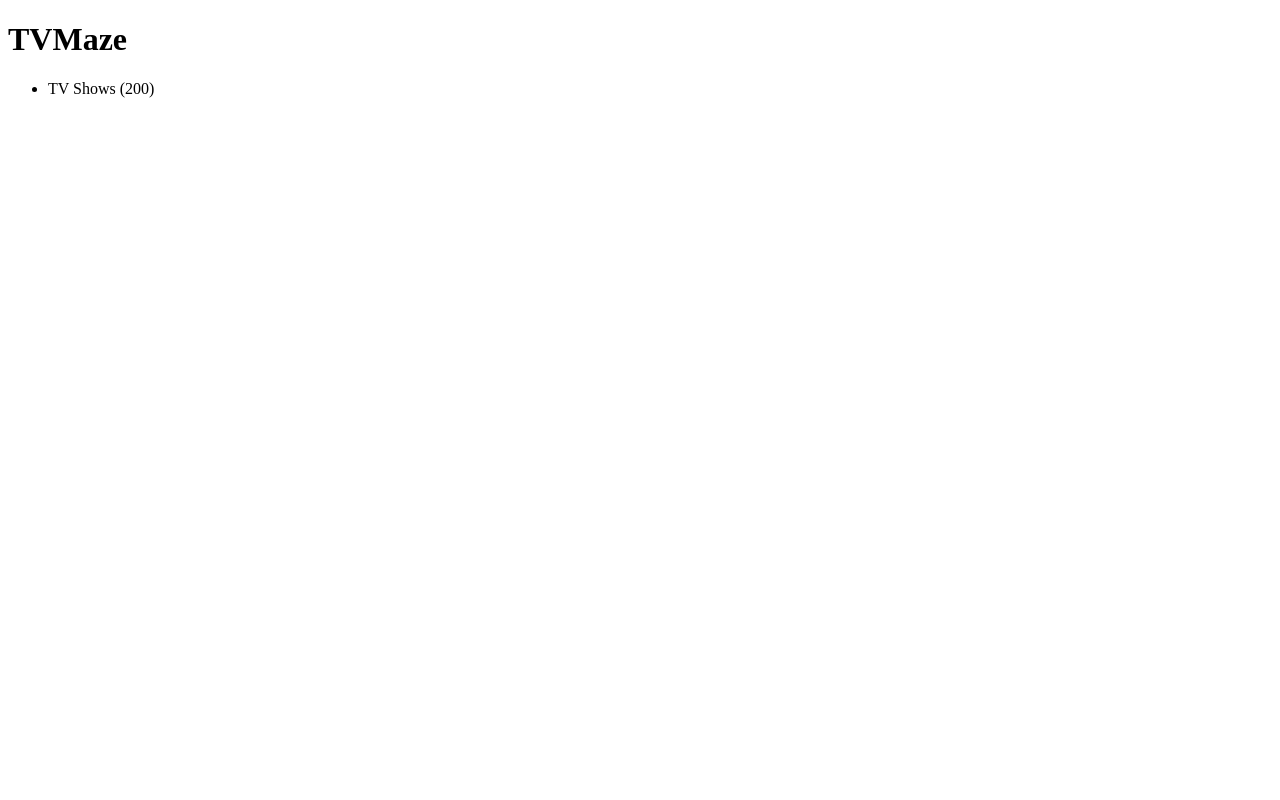
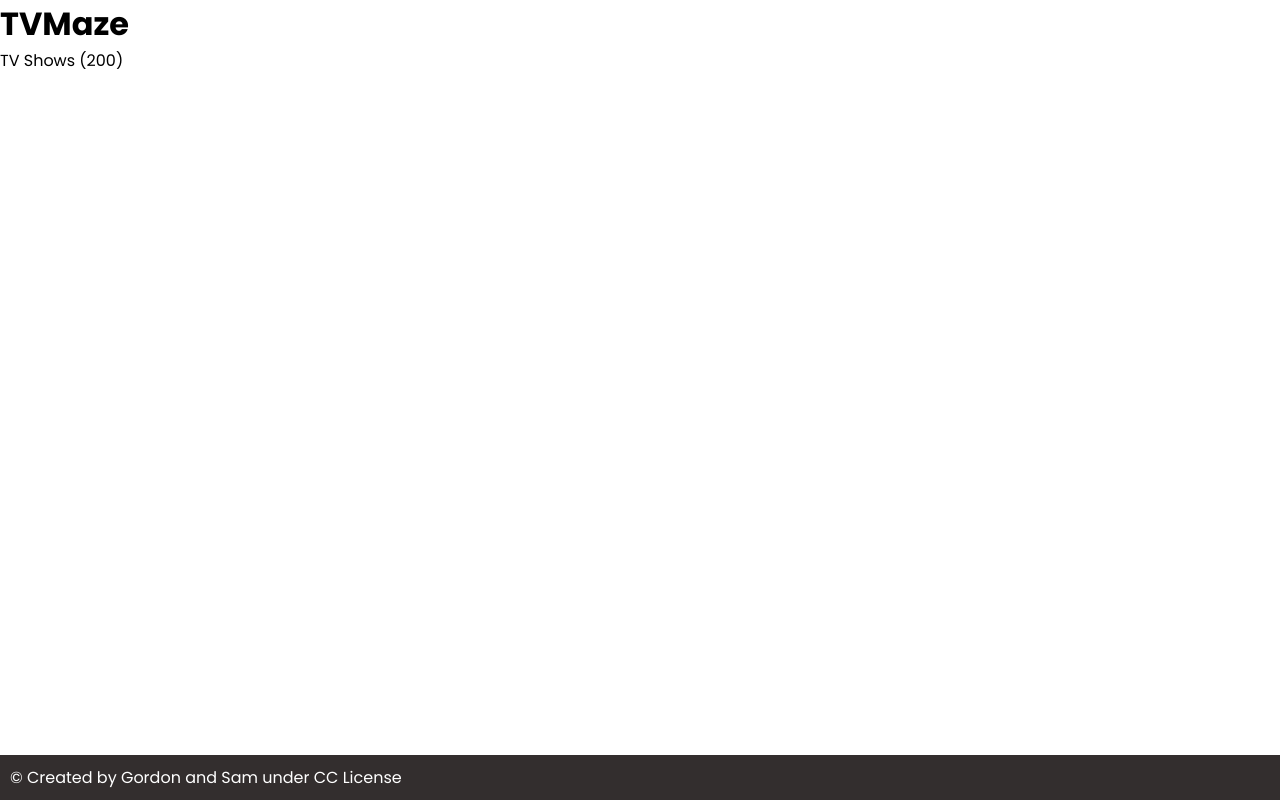
Before and after one commit to samlorlah/first-microverse-webapp, a website built with webpack: page src/index.html in a window 1280 px wide. Built offline with nearby package versions, Linux system fonts and the light colour scheme.

Commit message:
add footer and style

```diff
--- a/src/index.html
+++ b/src/index.html
@@ -22,5 +22,11 @@
       </ul>
     </nav>
   </header>
+  <main class="main-container">
+
+  </main>
+  <footer class="footer">
+    <p>&copy; Created by Gordon and Sam under CC License</p>
+  </footer>
 </body>
 </html>
--- a/src/style.css
+++ b/src/style.css
@@ -1,3 +1,15 @@
-:root {
-  --base-color: 'Poppins', sans-serif;
+* {
+  font-family: 'Poppins', sans-serif;
+  box-sizing: border-box;
+  padding: 0;
+  margin: 0;
 }
+
+.footer {
+ background-color: rgb(51, 46, 46);
+ padding: 10px;
+ position: absolute;
+ bottom: 0;
+ width: 100%;
+ color: #fff;
+}
```
Also changed, not shown: dist/main.js (deleted).
